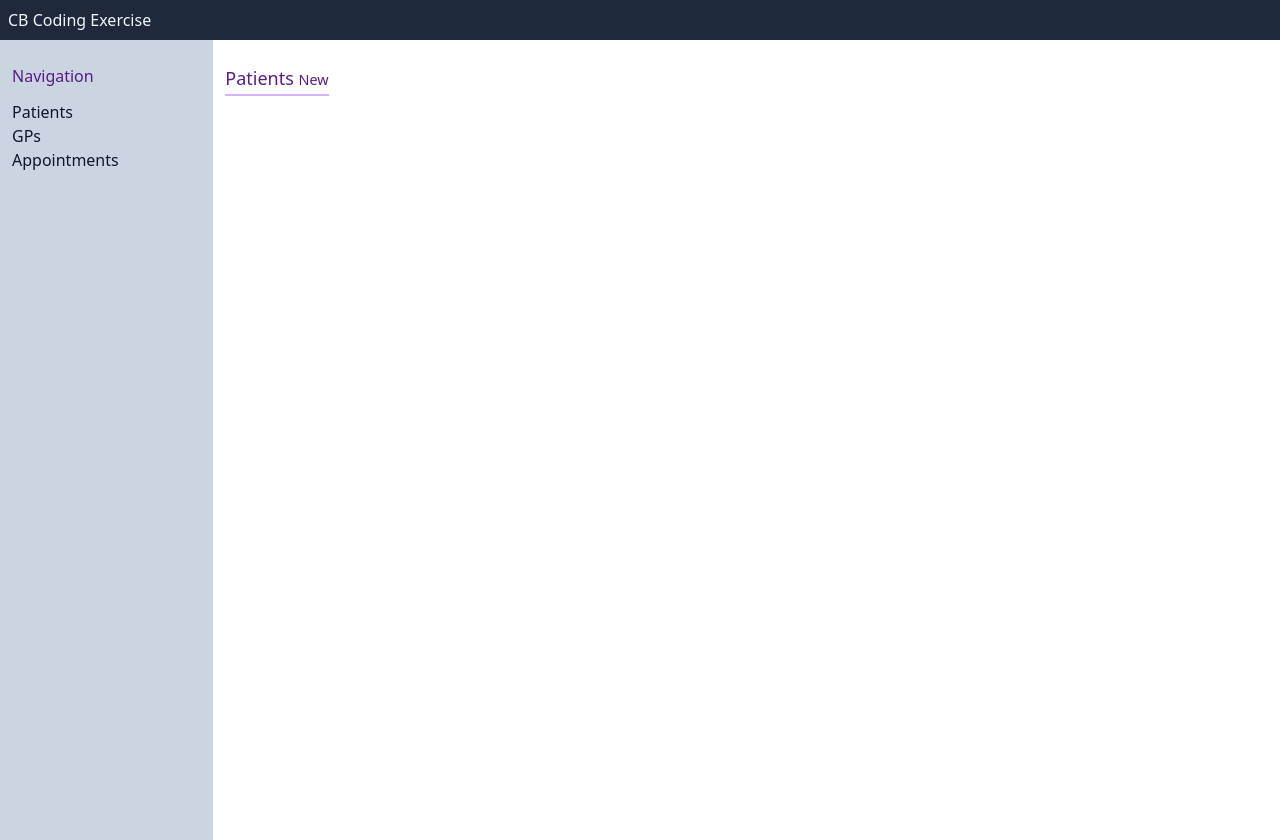
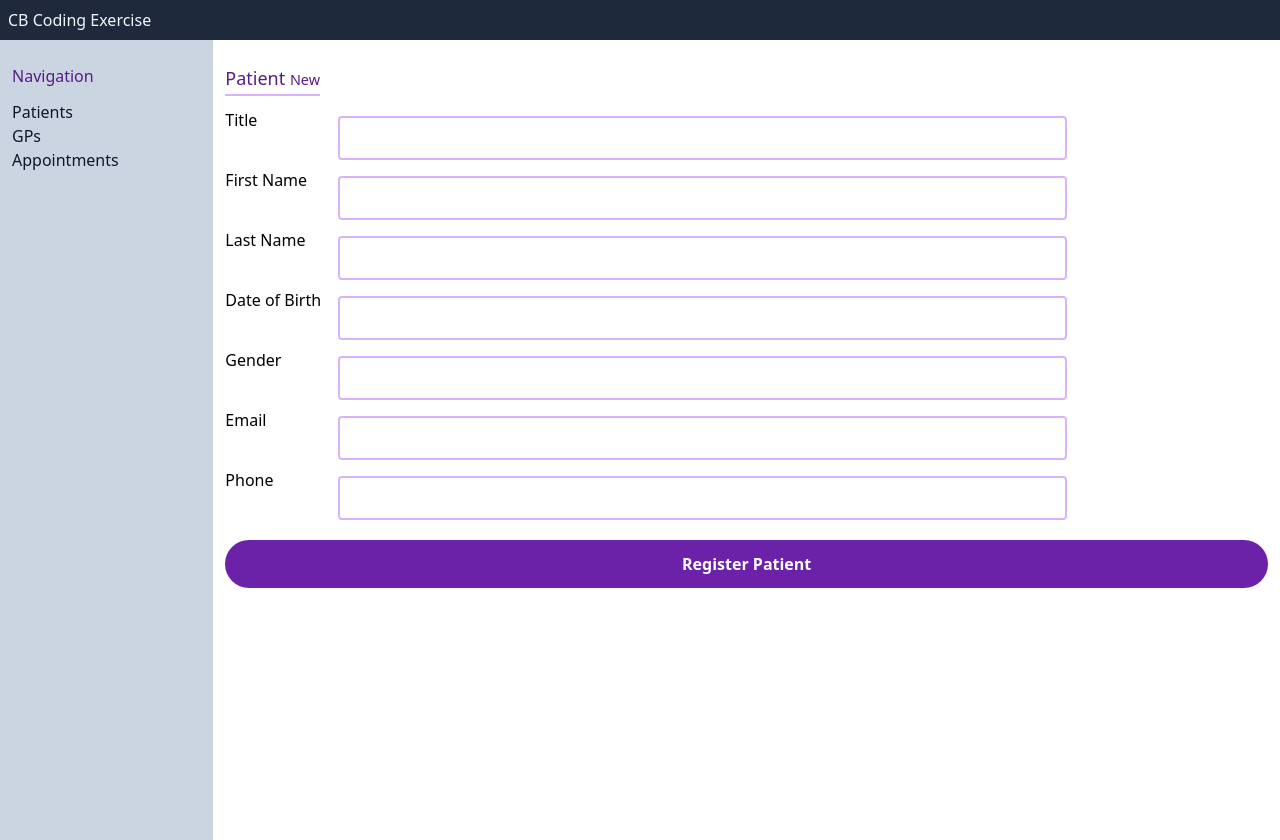
Before and after one commit to JamesGlover/cb_technical, a React (Vite) app in the folder clients/admin/: page /patients/new in a window 1280 px wide. Built offline with nearby package versions, Linux system fonts and the light colour scheme.

Commit message:
Enable patient addition
Patient addition can make use of much of the same code as updates. There is
scope to DRY out the useCreatePatientMutation and useUpdatePatientMutation

```diff
--- /dev/null
+++ b/clients/admin/src/components/PatientForm.tsx
@@ -0,0 +1,48 @@
+
+import { PatientErrors, PatientKeys, PartialPatient } from "@/types";
+
+function FormFields({label, def, attribute, onChange, type="text", errors}: {
+  label:string,
+  def: PartialPatient,
+  attribute: PatientKeys,
+  onChange: (patient: PartialPatient)=>void ,
+  type?: string,
+  errors: PatientErrors
+}) {
+  const error_message = errors[attribute]
+
+  const color = error_message ? 'red-500' : 'accent-300'
+
+  return (<>
+    <label htmlFor="title">{label}</label>
+    <div>
+      <input id="title"
+           defaultValue={def[attribute]}
+           onChange={(e)=> onChange({[attribute]: e.target?.value})}
+           type={type}
+           className={`border-2 border-${color} m-2 p-2 rounded w-full`}
+      ></input>
+      <span className="p-2 m-2 text-red-500">{ error_message }</span>
+    </div>
+    </>)
+}
+
+function PatientForm({def, onChange, formErrors}: {def: PartialPatient, onChange: (patient: PartialPatient) => void, formErrors: { } }) {
+
+  return (
+    <form>
+      <div className="grid grid-cols-[10%,70%]">
+        <FormFields label="Title" def={def} attribute="title" onChange={onChange} errors={formErrors}/>
+        <FormFields label="First Name" def={def} attribute="first_name" onChange={onChange} errors={formErrors}/>
+        <FormFields label="Last Name" def={def} attribute="last_name" onChange={onChange} errors={formErrors}/>
+        <FormFields label="Date of Birth" def={def} attribute="date_of_birth" onChange={onChange} errors={formErrors}/>
+        <FormFields label="Gender" def={def} attribute="gender" onChange={onChange} errors={formErrors}/>
+        <FormFields label="Email" def={def} attribute="email" onChange={onChange} type="email" errors={formErrors}/>
+        <FormFields label="Phone" def={def} attribute="phone" onChange={onChange} type="tel" errors={formErrors}/>
+      </div>
+    </form>
+  )
+}
+
+export { PatientForm, FormFields }
+export default PatientForm
--- a/clients/admin/src/pages/Patient/Edit.tsx
+++ b/clients/admin/src/pages/Patient/Edit.tsx
@@ -1,53 +1,12 @@
 import PageHeader from "@components/PageHeader"
 import ErrorMessage from "@components/ErrorMessage"
+import PatientForm from "@components/PatientForm"
 
 import { usePatientQuery, useUpdatePatientMutation } from "@/queries"
 import { useParams, useNavigate } from "@/router"
 import { useState } from 'react';
-import { Patient, PatientErrors, PatientKeys, PartialPatient } from "@/types";
+import { PartialPatient } from "@/types";
 
-function FormFields({label, def, attribute, onChange, type="text", errors}: {
-  label:string,
-  def: Patient,
-  attribute: PatientKeys,
-  onChange: (patient: PartialPatient)=>void ,
-  type?: string,
-  errors: PatientErrors
-}) {
-  const error_message = errors[attribute]
-
-  const color = error_message ? 'red-500' : 'accent-300'
-
-  return (<>
-    <label htmlFor="title">{label}</label>
-    <div>
-      <input id="title"
-           defaultValue={def[attribute]}
-           onChange={(e)=> onChange({[attribute]: e.target?.value})}
-           type={type}
-           className={`border-2 border-${color} m-2 p-2 rounded w-full`}
-      ></input>
-      <span className="p-2 m-2 text-red-500">{ error_message }</span>
-    </div>
-    </>)
-}
-
-function PatientForm({def, onChange, formErrors}: {def: Patient, onChange: (patient: PartialPatient) => void, formErrors: { } }) {
-
-  return (
-    <form>
-      <div className="grid grid-cols-[10%,70%]">
-        <FormFields label="Title" def={def} attribute="title" onChange={onChange} errors={formErrors}/>
-        <FormFields label="First Name" def={def} attribute="first_name" onChange={onChange} errors={formErrors}/>
-        <FormFields label="Last Name" def={def} attribute="last_name" onChange={onChange} errors={formErrors}/>
-        <FormFields label="Date of Birth" def={def} attribute="date_of_birth" onChange={onChange} errors={formErrors}/>
-        <FormFields label="Gender" def={def} attribute="gender" onChange={onChange} errors={formErrors}/>
-        <FormFields label="Email" def={def} attribute="email" onChange={onChange} type="email" errors={formErrors}/>
-        <FormFields label="Phone" def={def} attribute="phone" onChange={onChange} type="tel" errors={formErrors}/>
-      </div>
-    </form>
-  )
-}
 
 function PatientEdit() {
   const { patient_id } = useParams();
--- a/clients/admin/src/pages/Patient/List.tsx
+++ b/clients/admin/src/pages/Patient/List.tsx
@@ -1,6 +1,7 @@
 import PageHeader from "@components/PageHeader"
 import { usePatientsQuery, UseQueryResult } from "@/queries"
 import PatientsTable from "@components/PatientsTable"
+import { Link } from "react-router-dom"
 
 function subtitleFor(result: UseQueryResult) {
   if (result.isPending) {
@@ -18,6 +19,11 @@ function PatientIndex() {
 
   return <>
     <PageHeader title="All Patients" subtitle={subtitle}></PageHeader>
+
+    <Link
+      to="/patients/new"
+      className="rounded-full bg-accent-800 p-3 text-white font-semibold text-center my-3 absolute top-9 right-3"
+    >Register New Patient</Link>
     { result.isError && <div>{ result.error.message }</div>}
     { result.isSuccess && <PatientsTable patients={result.data}></PatientsTable> }
     </>
--- a/clients/admin/src/pages/Patient/New.tsx
+++ b/clients/admin/src/pages/Patient/New.tsx
@@ -1,7 +1,36 @@
 import PageHeader from "@components/PageHeader"
+import ErrorMessage from "@components/ErrorMessage"
+import PatientForm from "@components/PatientForm"
+
+import { useCreatePatientMutation } from "@/queries"
+import { useParams, useNavigate } from "@/router"
+import { useState } from 'react';
+import { PartialPatient } from "@/types";
+
 
 function PatientNew() {
-  return <PageHeader title="Patients" subtitle="New"></PageHeader>
+
+  const navigate = useNavigate()
+
+  const [patientState, setPatient] = useState({})
+  const [errors, setErrors] = useState({message: null, details: {}})
+  const updatePatient = useCreatePatientMutation({onSuccess: ({id}) => navigate(`/patients/${id}`), onError: setErrors })
+
+  const onChange = (new_state: PartialPatient) => setPatient({...patientState, ...new_state})
+  const defaults = {}
+
+  return(
+    <>
+      <PageHeader title="Patient" subtitle="New"></PageHeader>
+      <ErrorMessage message={errors.message}></ErrorMessage>
+      <PatientForm def={defaults} onChange={onChange} formErrors={errors.details}></PatientForm>
+
+      <button
+        onClick={(e)=>{ updatePatient.mutate(patientState) }}
+        className="rounded-full bg-accent-800 p-3 text-white font-semibold block text-center my-3 w-full"
+      >Register Patient</button>
+    </>
+  )
 }
 
 export default PatientNew
--- a/clients/admin/src/queries.ts
+++ b/clients/admin/src/queries.ts
@@ -6,7 +6,7 @@ import {
   QueryClient,
   QueryClientProvider,
 } from '@tanstack/react-query'
-import { Patient } from './types'
+import { PartialPatient, Patient, PatientErrors } from './types'
 
 const BASE_URL = 'http://localhost:3000'
 const headers = {"CONTENT-TYPE":"application/json"}
@@ -31,8 +31,13 @@ const useDeletePatientMutation = ({onSuccess = () => {}}={}) => {
   return useMutation({mutationFn, onSuccess})
 }
 
-const useUpdatePatientMutation = ({onSuccess = () => {}, onError = ()=>{}}={}) => {
-  const mutationFn = async (patient: Patient) =>  {
+type ErrorResponse = {message: string, details: PatientErrors}
+
+const useUpdatePatientMutation = ({ onSuccess, onError }: {
+  onSuccess: (patient: Patient, source: PartialPatient) => void,
+  onError: (error: ErrorResponse) => void
+}) => {
+  const mutationFn = async (patient: PartialPatient) =>  {
     const body = await JSON.stringify({patient})
     const result = await window.fetch(new URL(`patients/${patient.id}`, BASE_URL), {method: 'PUT', body, headers})
     if (result.ok) { return result }
@@ -43,6 +48,23 @@ const useUpdatePatientMutation = ({onSuccess = () => {}, onError = ()=>{}}={}) =
   return useMutation({mutationFn, onSuccess, onError})
 }
 
+
+const useCreatePatientMutation = ({onSuccess, onError}: {
+  onSuccess: (patient: Patient, source: PartialPatient) => void,
+  onError: (error: ErrorResponse) => void
+}) => {
+  const mutationFn = async (patient: PartialPatient) =>  {
+    const body = await JSON.stringify({patient})
+    const result = await window.fetch(new URL(`patients`, BASE_URL), {method: 'POST', body, headers})
+    const details = await result.json()
+    if (result.ok) { return details }
+    // We're not okay
+    throw({message: "Patient could not be registered", details})
+  }
+  return useMutation({mutationFn, onSuccess, onError})
+}
+
+
 export {
   usePatientsQuery,
   useGendersQuery,
@@ -51,7 +73,8 @@ export {
   QueryClient,
   QueryClientProvider,
   useDeletePatientMutation,
-  useUpdatePatientMutation
+  useUpdatePatientMutation,
+  useCreatePatientMutation
 }
 
 export type {
```
